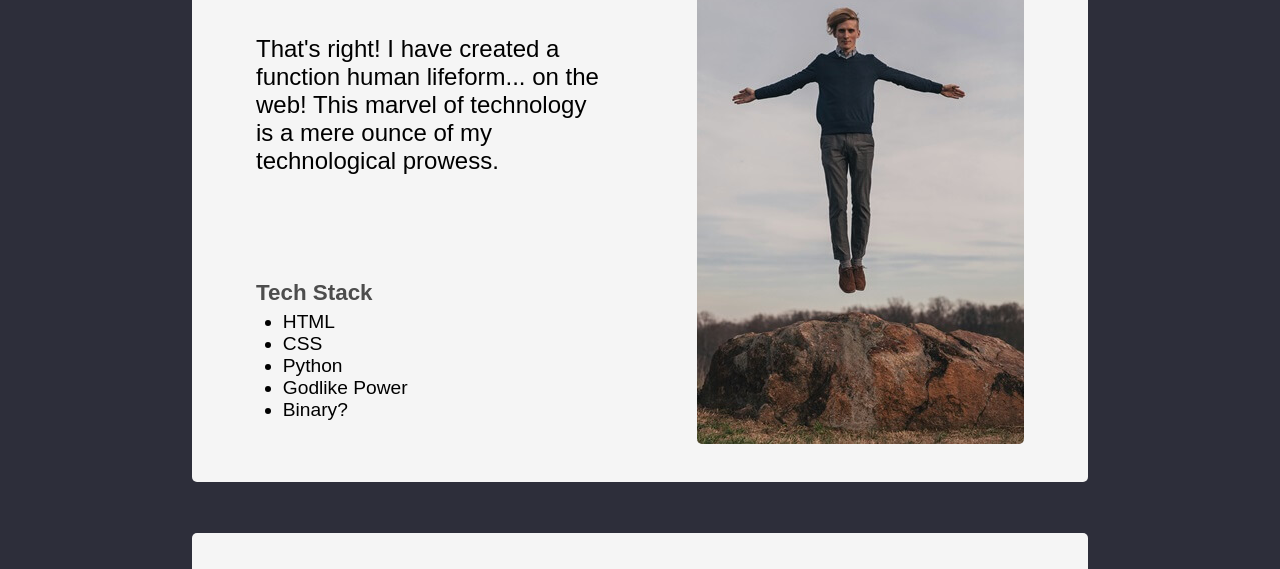
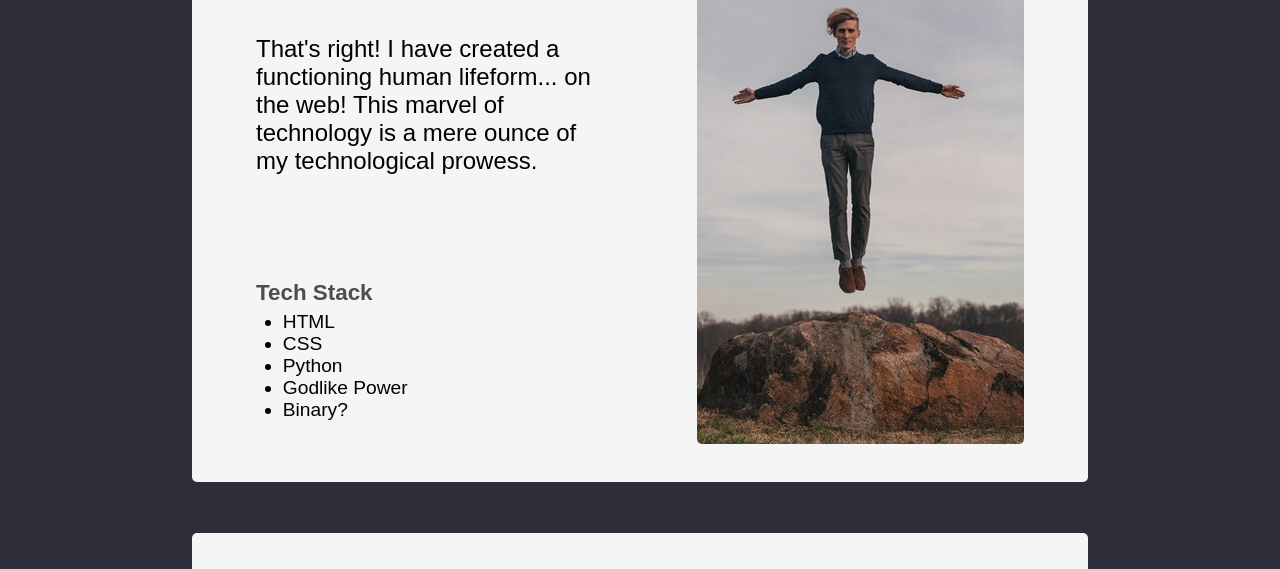
Before and after one commit to Algebarnacle/web-build-5.github.io, a plain HTML site: page apps.html in a window 1280 px wide. Shown: the part 217-786 px from the top of the page. Drawn offline with Linux system fonts and the light colour scheme.

Commit message:
Update apps.html

```diff
--- a/apps.html
+++ b/apps.html
@@ -28,7 +28,7 @@
             <main id="s-apps">
                 <div class="sample">
                     <div class="sample-title">Human</div>
-                    <div class="sample-desc">That's right! I have created a function human lifeform... on the web! This marvel of technology is a mere ounce of my technological prowess.</div>
+                    <div class="sample-desc">That's right! I have created a functioning human lifeform... on the web! This marvel of technology is a mere ounce of my technological prowess.</div>
                     <div class="sample-tech">
                         Tech Stack
                         <ul class="tech-list">
```
